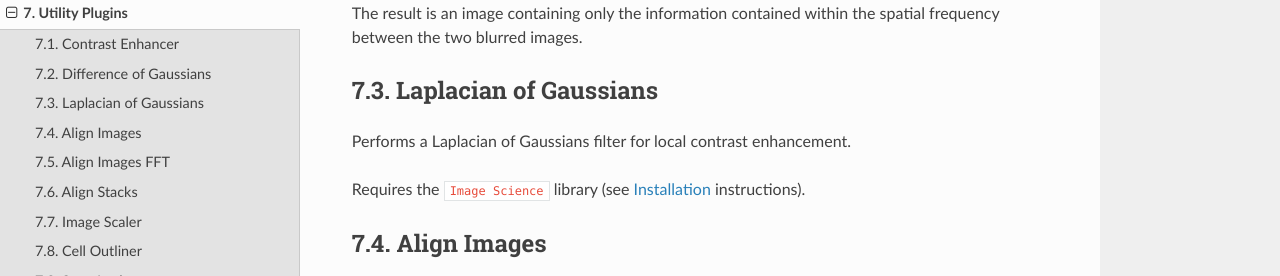
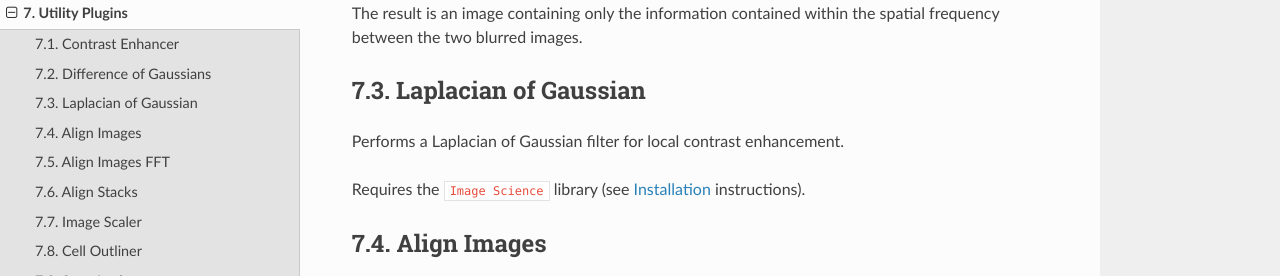
Before and after one commit to aherbert/gdsc, a Sphinx documentation site: the page built from docs/utility_plugins.rst, in a window 1280 px wide and 900 px high, scrolled down 375 px. Shown: the part 186-462 px from the top of the window. Built offline with Sphinx 7.4.7 and the Read the Docs theme 3.1.0, drawn with Linux system fonts in a browser that asks for light colours.

```diff
--- a/docs/utility_plugins.rst
+++ b/docs/utility_plugins.rst
@@ -27,10 +27,10 @@
 
 .. index:: ! Laplacian of Gaussian
 
-Laplacian of Gaussians
-----------------------
+Laplacian of Gaussian
+---------------------
 
-Performs a Laplacian of Gaussians filter for local contrast enhancement.
+Performs a Laplacian of Gaussian filter for local contrast enhancement.
 
 Requires the ``Image Science`` library (see :ref:`installation:Installation` instructions).
 
```
